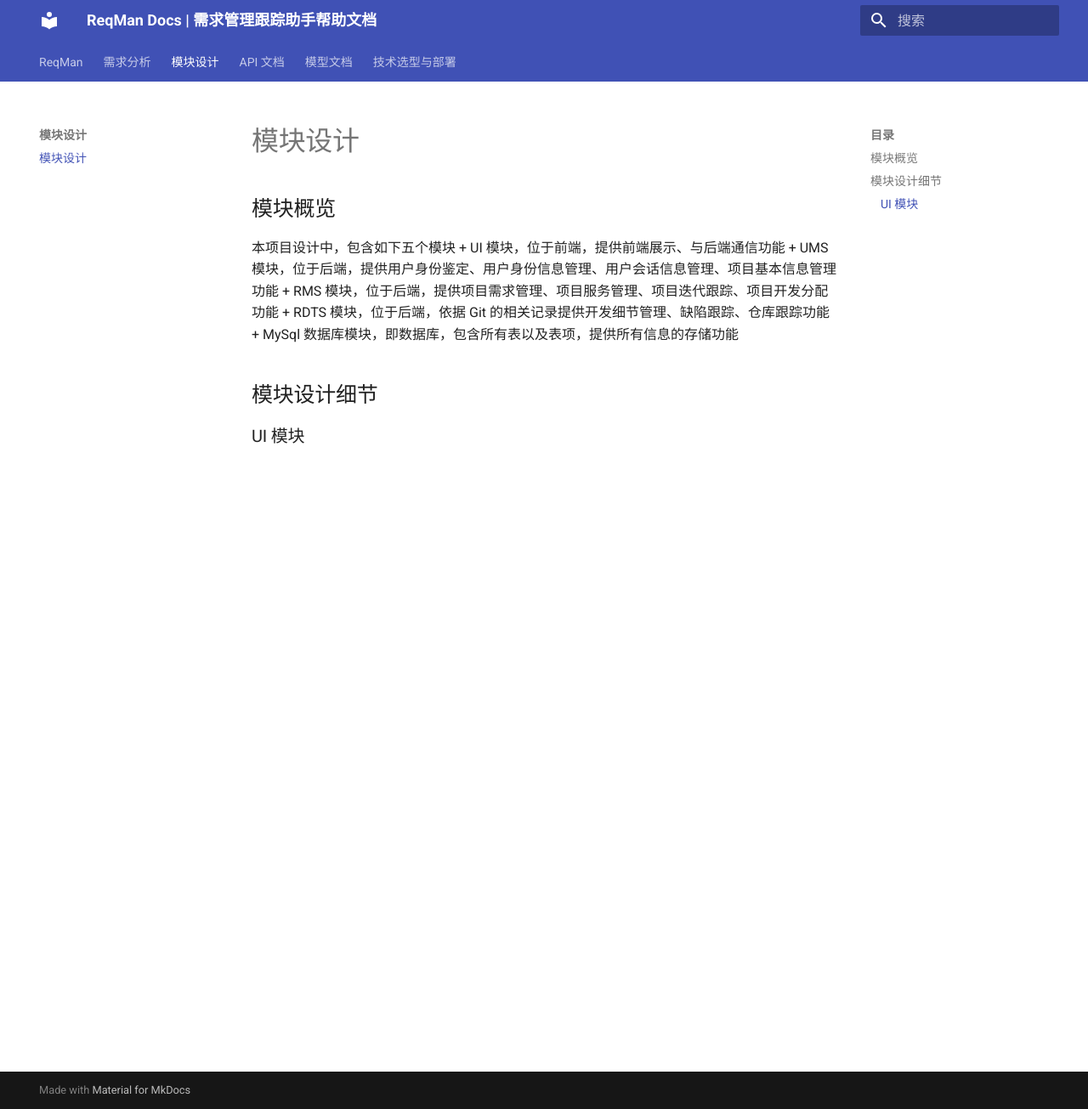
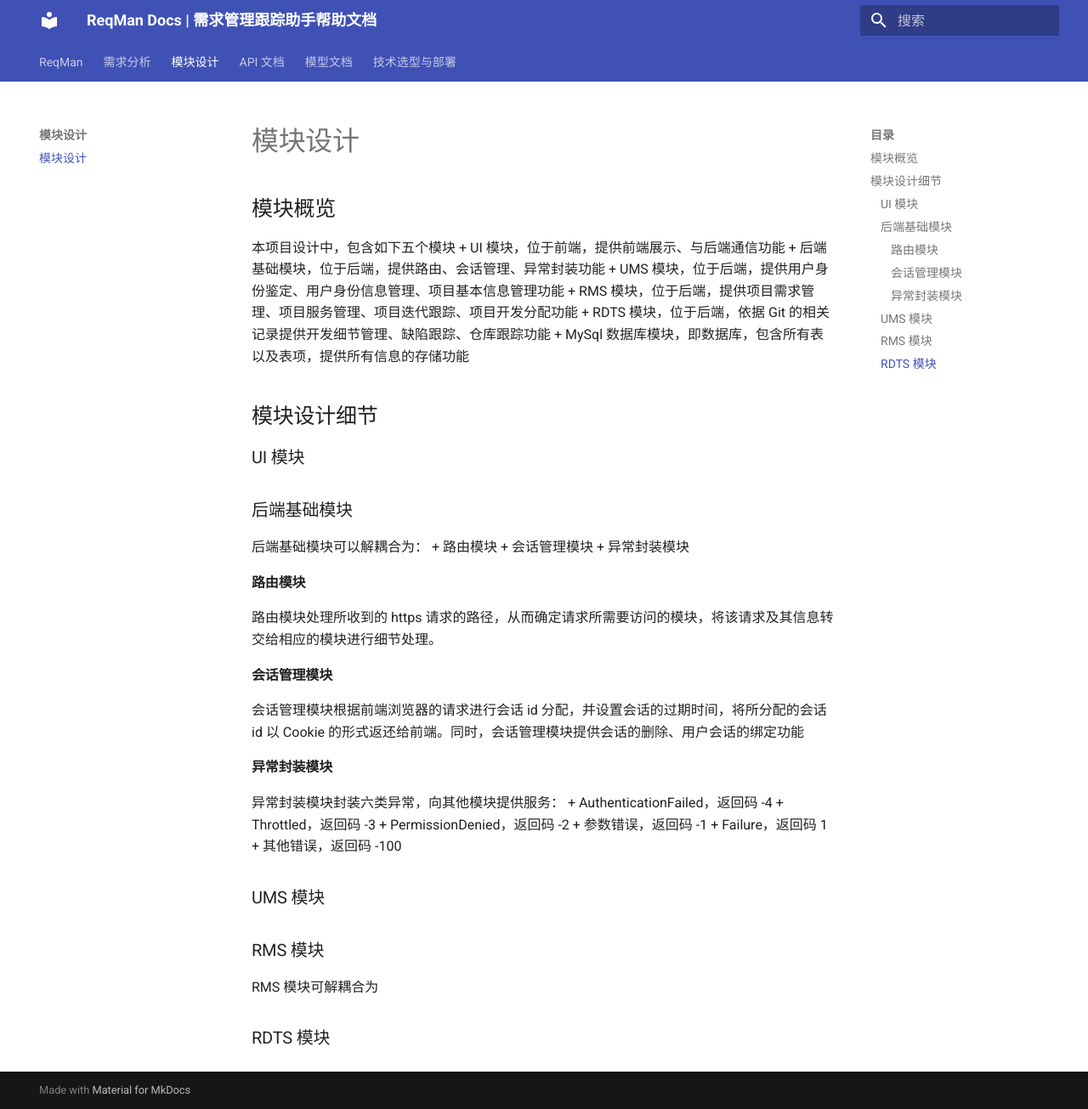
Before and after one commit to c7w/ReqMan-doc, an MkDocs documentation site: the page built from docs/module.md, in a window 1280 px wide and 1305 px high. Shown: the whole window at 85% size. Built offline with MkDocs 1.6.1 and Material for MkDocs 9.7.7, drawn with Linux system fonts in a browser that asks for light colours.

Commit message:
[SR.006.808.I] Create the file of modules (#25)

```diff
--- a/docs/module.md
+++ b/docs/module.md
@@ -4,7 +4,8 @@
 
 本项目设计中，包含如下五个模块
 + UI 模块，位于前端，提供前端展示、与后端通信功能
-+ UMS 模块，位于后端，提供用户身份鉴定、用户身份信息管理、用户会话信息管理、项目基本信息管理功能
++ 后端基础模块，位于后端，提供路由、会话管理、异常封装功能
++ UMS 模块，位于后端，提供用户身份鉴定、用户身份信息管理、项目基本信息管理功能
 + RMS 模块，位于后端，提供项目需求管理、项目服务管理、项目迭代跟踪、项目开发分配功能
 + RDTS 模块，位于后端，依据 Git 的相关记录提供开发细节管理、缺陷跟踪、仓库跟踪功能
 + MySql 数据库模块，即数据库，包含所有表以及表项，提供所有信息的存储功能
@@ -12,3 +13,37 @@
 ## 模块设计细节
 
 ### UI 模块
+
+### 后端基础模块
+
+后端基础模块可以解耦合为：
++ 路由模块
++ 会话管理模块
++ 异常封装模块
+
+#### 路由模块
+
+路由模块处理所收到的 https 请求的路径，从而确定请求所需要访问的模块，将该请求及其信息转交给相应的模块进行细节处理。
+
+#### 会话管理模块
+
+会话管理模块根据前端浏览器的请求进行会话 id 分配，并设置会话的过期时间，将所分配的会话 id 以 Cookie 的形式返还给前端。同时，会话管理模块提供会话的删除、用户会话的绑定功能
+
+#### 异常封装模块
+
+异常封装模块封装六类异常，向其他模块提供服务：
++ AuthenticationFailed，返回码 -4
++ Throttled，返回码 -3
++ PermissionDenied，返回码 -2
++ 参数错误，返回码 -1
++ Failure，返回码 1
++ 其他错误，返回码 -100
+
+
+### UMS 模块
+
+### RMS 模块
+
+RMS 模块可解耦合为
+
+### RDTS 模块
```
